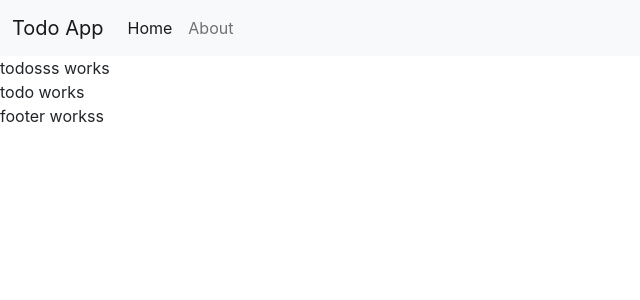
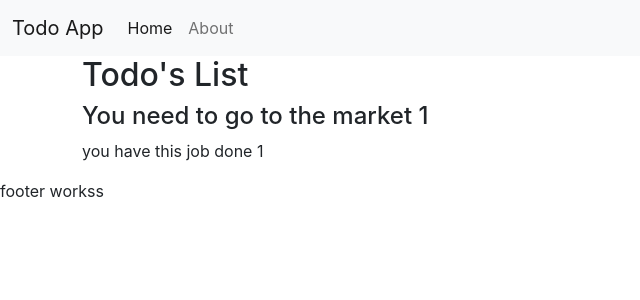
Before and after one commit to uzairqq/React-Js, a React (Create React App) app: page / in a window 1280 px wide. Shown: the top 300 px of the page, without its empty margins (0-640 px from the left). Built offline with nearby package versions, Linux system fonts and the light colour scheme.

Commit message:
Passing array just by indexing to child component

```diff
--- a/src/components/TodoItem.js
+++ b/src/components/TodoItem.js
@@ -1,7 +1,13 @@
 import React from "react";
 
-const TodoItem = () => {
-  return <div>todo works</div>;
+const TodoItem = (props) => {
+  return (
+    <div>
+      <h4>{props.todo.title}</h4>
+      <p>{props.todo.desc}</p>
+    </div>
+  )
+
 };
 
 export default TodoItem;
--- a/src/components/Todos.js
+++ b/src/components/Todos.js
@@ -1,11 +1,35 @@
 import React from "react";
-import Todo from "./TodoItem";
+import TodoItem from "./TodoItem";
 
 const Todos = () => {
+
+  let todos=[
+    {
+      id:1,
+      title:"You need to go to the market 1",
+      desc:"you have this job done 1"
+    },
+     {
+      id:2,
+      title:"You need to go to the market 2",
+      desc:"you have this job done 2"
+    },
+     {
+      id:3,
+      title:"You need to go to the market 3",
+      desc:"you have this job done 3"
+    },
+     {
+      id:4,
+      title:"You need to go to the market 4",
+      desc:"you have this job done 4"
+    }
+  ]
+
   return (
-    <div>
-      todosss works
-      <Todo />
+    <div className="container">
+      <h2>Todo's List</h2>
+      <TodoItem todo={todos[0]} />
     </div>
   );
 };
```
